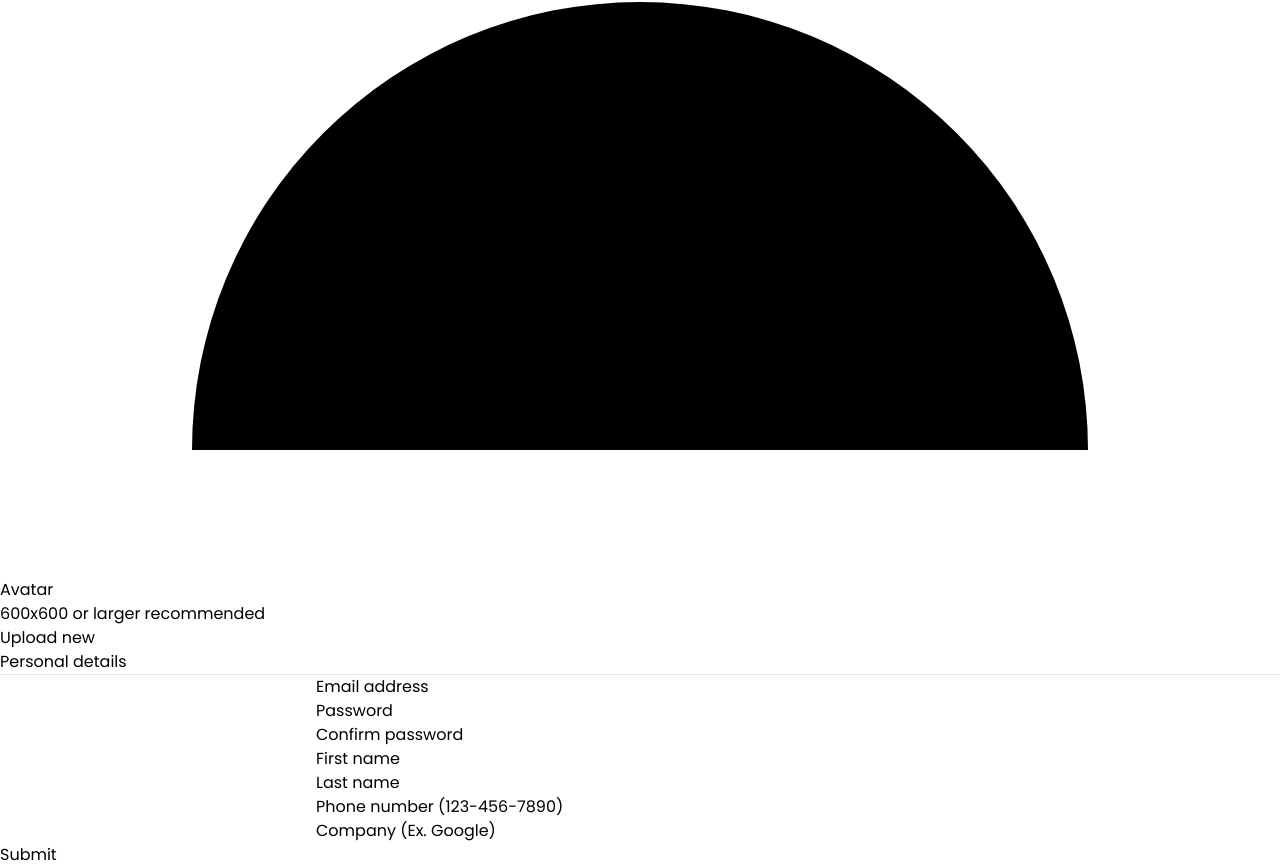
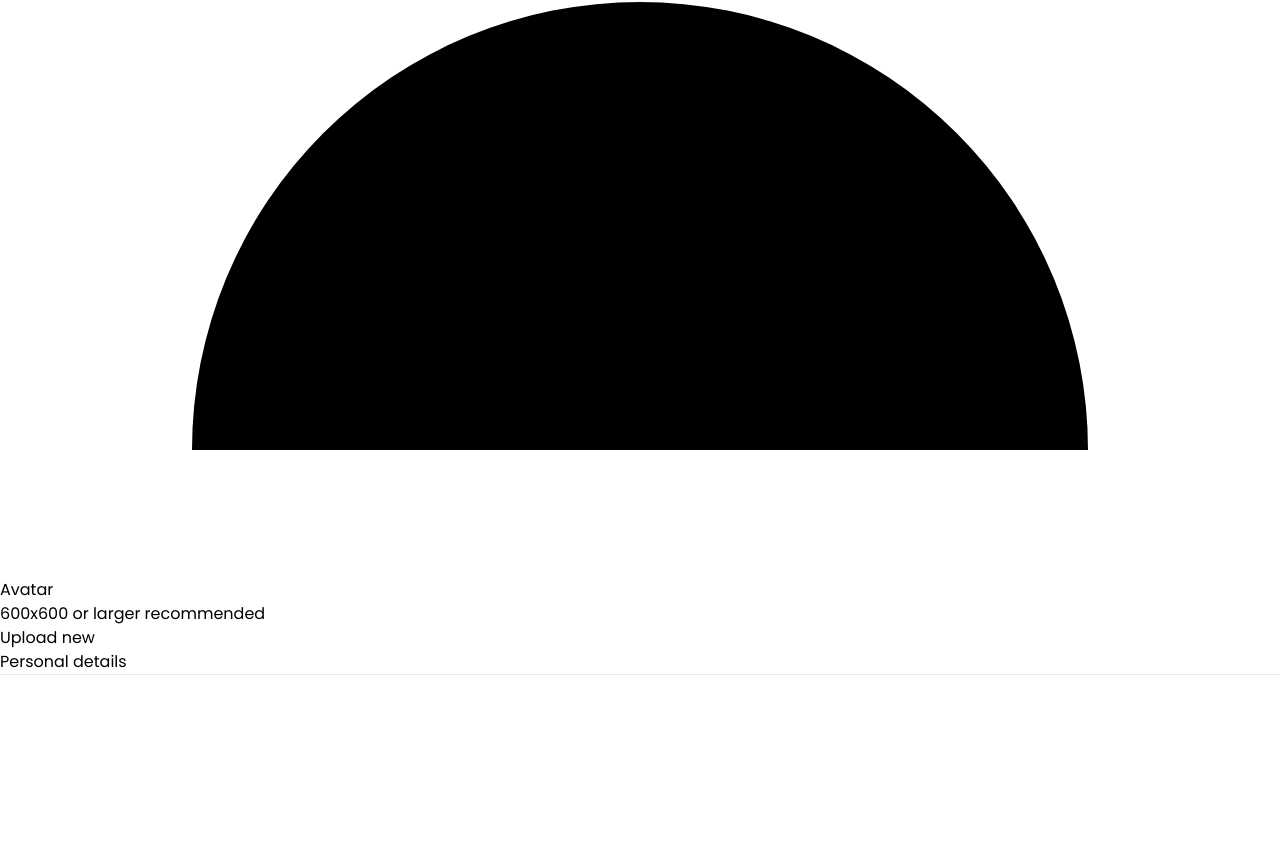
Before and after one commit to MiguelCamilo/Auth-App, a React (Vite) app: page /dashboard in a window 1280 px wide. Shown: the part 1287-2154 px from the top of the page. After the commit the page ends 1962 px from the top, so only its background shows below. Built offline with nearby package versions, Linux system fonts and the light colour scheme.

Commit message:
Adding form field

```diff
--- a/src/components/Dashboard.jsx
+++ b/src/components/Dashboard.jsx
@@ -38,9 +38,7 @@ const Dashboard = () => {
 							<div className="flex flex-col justify-start w-full">
 								<div className="flex flex-col ">
 									<h2 className="ml-10 text-lg font-semibold">Avatar</h2>
-									<p className="ml-10 text-sm text-gray-500">
-										600x600 or larger recommended
-									</p>
+									<p className="ml-10 text-sm text-gray-500">600x600 or larger recommended</p>
 									<button className="shrink-0 ml-9 p-2 mt-2 bg-orange-700 hover:bg-orange-600 rounded-2xl text-white text-sm w-[50%] md:w-[30%] lg:w-[10%]">
 										Upload new
 									</button>
@@ -49,135 +47,11 @@ const Dashboard = () => {
 						</div>
 						<div className="pt-10 font-extrabold">
 							<h3>Personal details</h3>
-							<hr />
+                            <hr />
 						</div>
 
-						{/* FORM */}
-						<form className="pt-10">
-							<div className="relative z-0 w-full mb-6 group">
-								<input
-									type="email"
-									name="floating_email"
-									id="floating_email"
-									className="block py-2.5 px-0 w-full text-sm text-gray-900 bg-transparent border-0 border-b-2 border-gray-300 appearance-none dark:text-white dark:border-gray-600 dark:focus:border-blue-500 focus:outline-none focus:ring-0 focus:border-blue-600 peer"
-									placeholder=" "
-									required=""
-								/>
-								<label
-									htmlFor="floating_email"
-									className="peer-focus:font-medium absolute text-sm text-gray-500 dark:text-gray-400 duration-300 transform -translate-y-6 scale-75 top-3 -z-10 origin-[0] peer-focus:left-0 peer-focus:text-blue-600 peer-focus:dark:text-blue-500 peer-placeholder-shown:scale-100 peer-placeholder-shown:translate-y-0 peer-focus:scale-75 peer-focus:-translate-y-6"
-								>
-									Email address
-								</label>
-							</div>
-							<div className="relative z-0 w-full mb-6 group">
-								<input
-									type="password"
-									name="floating_password"
-									id="floating_password"
-									className="block py-2.5 px-0 w-full text-sm text-gray-900 bg-transparent border-0 border-b-2 border-gray-300 appearance-none dark:text-white dark:border-gray-600 dark:focus:border-blue-500 focus:outline-none focus:ring-0 focus:border-blue-600 peer"
-									placeholder=" "
-									required=""
-								/>
-								<label
-									htmlFor="floating_password"
-									className="peer-focus:font-medium absolute text-sm text-gray-500 dark:text-gray-400 duration-300 transform -translate-y-6 scale-75 top-3 -z-10 origin-[0] peer-focus:left-0 peer-focus:text-blue-600 peer-focus:dark:text-blue-500 peer-placeholder-shown:scale-100 peer-placeholder-shown:translate-y-0 peer-focus:scale-75 peer-focus:-translate-y-6"
-								>
-									Password
-								</label>
-							</div>
-							<div className="relative z-0 w-full mb-6 group">
-								<input
-									type="password"
-									name="repeat_password"
-									id="floating_repeat_password"
-									className="block py-2.5 px-0 w-full text-sm text-gray-900 bg-transparent border-0 border-b-2 border-gray-300 appearance-none dark:text-white dark:border-gray-600 dark:focus:border-blue-500 focus:outline-none focus:ring-0 focus:border-blue-600 peer"
-									placeholder=" "
-									required=""
-								/>
-								<label
-									htmlFor="floating_repeat_password"
-									className="peer-focus:font-medium absolute text-sm text-gray-500 dark:text-gray-400 duration-300 transform -translate-y-6 scale-75 top-3 -z-10 origin-[0] peer-focus:left-0 peer-focus:text-blue-600 peer-focus:dark:text-blue-500 peer-placeholder-shown:scale-100 peer-placeholder-shown:translate-y-0 peer-focus:scale-75 peer-focus:-translate-y-6"
-								>
-									Confirm password
-								</label>
-							</div>
-							<div className="grid md:grid-cols-2 md:gap-6">
-								<div className="relative z-0 w-full mb-6 group">
-									<input
-										type="text"
-										name="floating_first_name"
-										id="floating_first_name"
-										className="block py-2.5 px-0 w-full text-sm text-gray-900 bg-transparent border-0 border-b-2 border-gray-300 appearance-none dark:text-white dark:border-gray-600 dark:focus:border-blue-500 focus:outline-none focus:ring-0 focus:border-blue-600 peer"
-										placeholder=" "
-										required=""
-									/>
-									<label
-										htmlFor="floating_first_name"
-										className="peer-focus:font-medium absolute text-sm text-gray-500 dark:text-gray-400 duration-300 transform -translate-y-6 scale-75 top-3 -z-10 origin-[0] peer-focus:left-0 peer-focus:text-blue-600 peer-focus:dark:text-blue-500 peer-placeholder-shown:scale-100 peer-placeholder-shown:translate-y-0 peer-focus:scale-75 peer-focus:-translate-y-6"
-									>
-										First name
-									</label>
-								</div>
-								<div className="relative z-0 w-full mb-6 group">
-									<input
-										type="text"
-										name="floating_last_name"
-										id="floating_last_name"
-										className="block py-2.5 px-0 w-full text-sm text-gray-900 bg-transparent border-0 border-b-2 border-gray-300 appearance-none dark:text-white dark:border-gray-600 dark:focus:border-blue-500 focus:outline-none focus:ring-0 focus:border-blue-600 peer"
-										placeholder=" "
-										required=""
-									/>
-									<label
-										htmlFor="floating_last_name"
-										className="peer-focus:font-medium absolute text-sm text-gray-500 dark:text-gray-400 duration-300 transform -translate-y-6 scale-75 top-3 -z-10 origin-[0] peer-focus:left-0 peer-focus:text-blue-600 peer-focus:dark:text-blue-500 peer-placeholder-shown:scale-100 peer-placeholder-shown:translate-y-0 peer-focus:scale-75 peer-focus:-translate-y-6"
-									>
-										Last name
-									</label>
-								</div>
-							</div>
-							<div className="grid md:grid-cols-2 md:gap-6">
-								<div className="relative z-0 w-full mb-6 group">
-									<input
-										type="tel"
-										pattern="[0-9]{3}-[0-9]{3}-[0-9]{4}"
-										name="floating_phone"
-										id="floating_phone"
-										className="block py-2.5 px-0 w-full text-sm text-gray-900 bg-transparent border-0 border-b-2 border-gray-300 appearance-none dark:text-white dark:border-gray-600 dark:focus:border-blue-500 focus:outline-none focus:ring-0 focus:border-blue-600 peer"
-										placeholder=" "
-										required=""
-									/>
-									<label
-										htmlFor="floating_phone"
-										className="peer-focus:font-medium absolute text-sm text-gray-500 dark:text-gray-400 duration-300 transform -translate-y-6 scale-75 top-3 -z-10 origin-[0] peer-focus:left-0 peer-focus:text-blue-600 peer-focus:dark:text-blue-500 peer-placeholder-shown:scale-100 peer-placeholder-shown:translate-y-0 peer-focus:scale-75 peer-focus:-translate-y-6"
-									>
-										Phone number (123-456-7890)
-									</label>
-								</div>
-								<div className="relative z-0 w-full mb-6 group">
-									<input
-										type="text"
-										name="floating_company"
-										id="floating_company"
-										className="block py-2.5 px-0 w-full text-sm text-gray-900 bg-transparent border-0 border-b-2 border-gray-300 appearance-none dark:text-white dark:border-gray-600 dark:focus:border-blue-500 focus:outline-none focus:ring-0 focus:border-blue-600 peer"
-										placeholder=" "
-										required=""
-									/>
-									<label
-										htmlFor="floating_company"
-										className="peer-focus:font-medium absolute text-sm text-gray-500 dark:text-gray-400 duration-300 transform -translate-y-6 scale-75 top-3 -z-10 origin-[0] peer-focus:left-0 peer-focus:text-blue-600 peer-focus:dark:text-blue-500 peer-placeholder-shown:scale-100 peer-placeholder-shown:translate-y-0 peer-focus:scale-75 peer-focus:-translate-y-6"
-									>
-										Company (Ex. Google)
-									</label>
-								</div>
-							</div>
-							<button
-								type="submit"
-								className="text-white bg-blue-700 hover:bg-blue-800 focus:ring-4 focus:outline-none focus:ring-blue-300 font-medium rounded-lg text-sm w-full sm:w-auto px-5 py-2.5 text-center dark:bg-blue-600 dark:hover:bg-blue-700 dark:focus:ring-blue-800"
-							>
-								Submit
-							</button>
-						</form>
+                        {/* FORM */}
+
 					</div>
 				</div>
 			</div>
```
